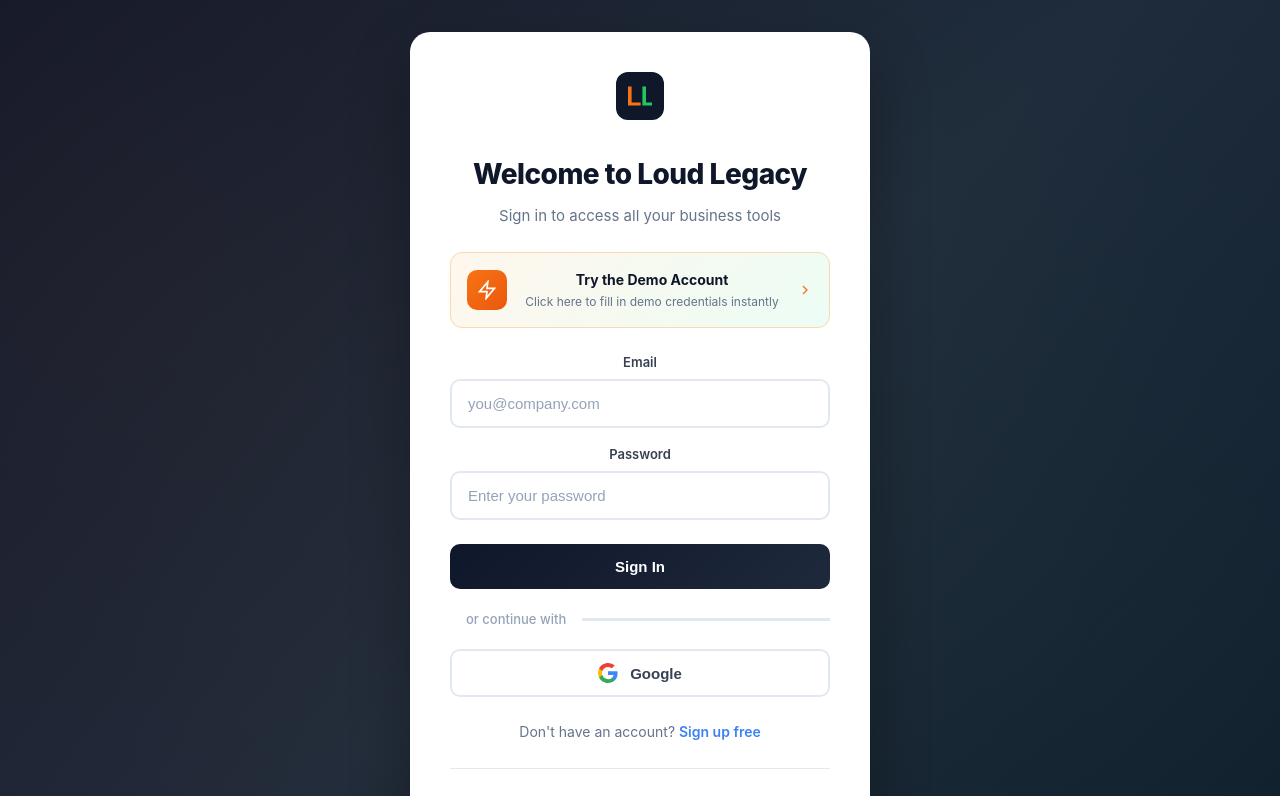
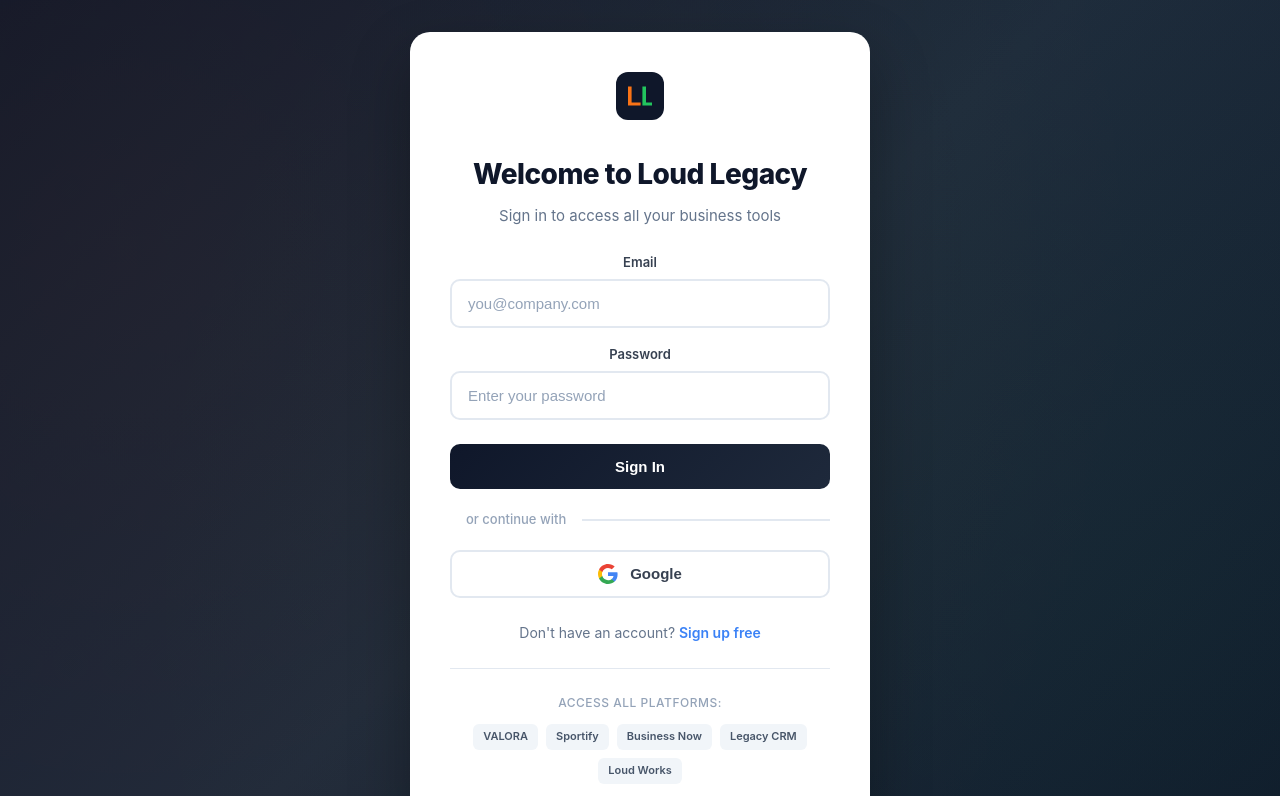
Before and after one commit to jkowitt/loud-legacy, a Next.js app in the folder apps/loud-legacy-web/: page /auth/signin in a window 1280 px wide. Shown: the top 796 px of the page. Built offline with nearby package versions, Linux system fonts and the light colour scheme; no server answers.

Commit message:
fix: remove public demo login option from sign-in page

```diff
--- a/apps/loud-legacy-web/app/auth/signin/page.tsx
+++ b/apps/loud-legacy-web/app/auth/signin/page.tsx
@@ -35,7 +35,7 @@ export default function SignInPage() {
       });
 
       if (result?.error) {
-        setError("Invalid email or password. Try the demo account below.");
+        setError("Invalid email or password. Please try again.");
       } else {
         router.push("/dashboard");
       }
@@ -44,12 +44,6 @@ export default function SignInPage() {
     } finally {
       setLoading(false);
     }
-  };
-
-  const fillDemoCredentials = () => {
-    setEmail("demo@loud-legacy.com");
-    setPassword("demo123");
-    setError("");
   };
 
   return (
@@ -68,22 +62,6 @@ export default function SignInPage() {
           <div className="auth-header">
             <h1>Welcome to Loud Legacy</h1>
             <p>Sign in to access all your business tools</p>
-          </div>
-
-          {/* Demo Account Banner */}
-          <div className="auth-demo-banner" onClick={fillDemoCredentials}>
-            <div className="auth-demo-icon">
-              <svg viewBox="0 0 24 24" fill="none" stroke="currentColor" strokeWidth="2" width="20" height="20">
-                <path d="M13 2L3 14h9l-1 8 10-12h-9l1-8z" />
-              </svg>
-            </div>
-            <div className="auth-demo-text">
-              <strong>Try the Demo Account</strong>
-              <span>Click here to fill in demo credentials instantly</span>
-            </div>
-            <svg viewBox="0 0 24 24" fill="none" stroke="currentColor" strokeWidth="2" width="16" height="16">
-              <polyline points="9,18 15,12 9,6" />
-            </svg>
           </div>
 
           {error && <div className="auth-error">{error}</div>}
```
